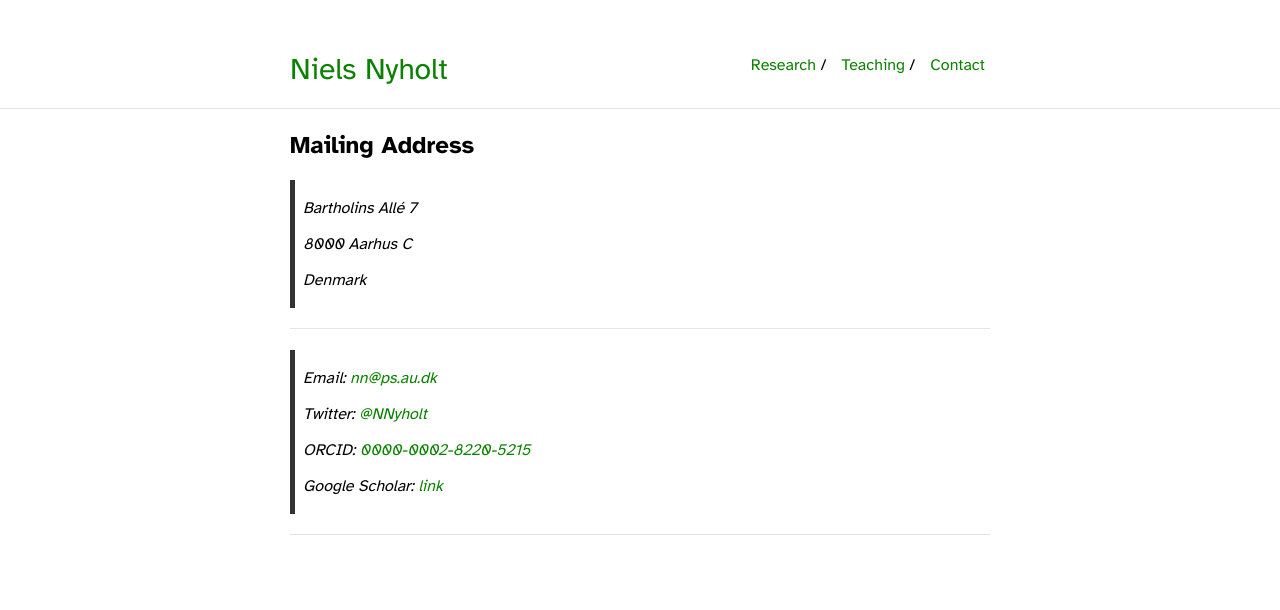
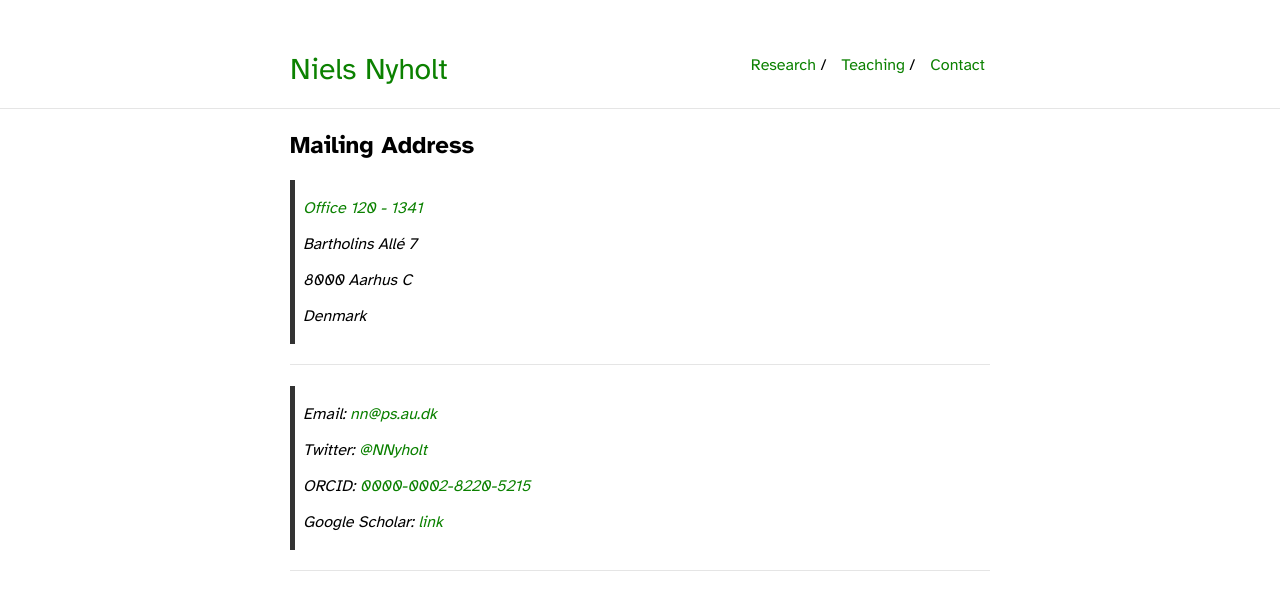
Before and after one commit to nnyholt/nnyholt.github.io, a Jekyll site: the page built from contact.md, in a window 1280 px wide. Shown: the top 610 px of the page. Built offline with Jekyll 4.4.1, drawn with Linux system fonts in a browser that asks for light colours; our own code applies the rules of GitHub Pages for plain Markdown files.

Commit message:
Small fix

```diff
--- a/contact.md
+++ b/contact.md
@@ -6,6 +6,8 @@ is_contact: true
 
 ## Mailing Address
 
+> [Office 120 - 1341](https://www.au.dk/om/organisation/find-au/bygningskort?b=1341)
+>
 > Bartholins Allé 7
 >
 > 8000 Aarhus C
```
